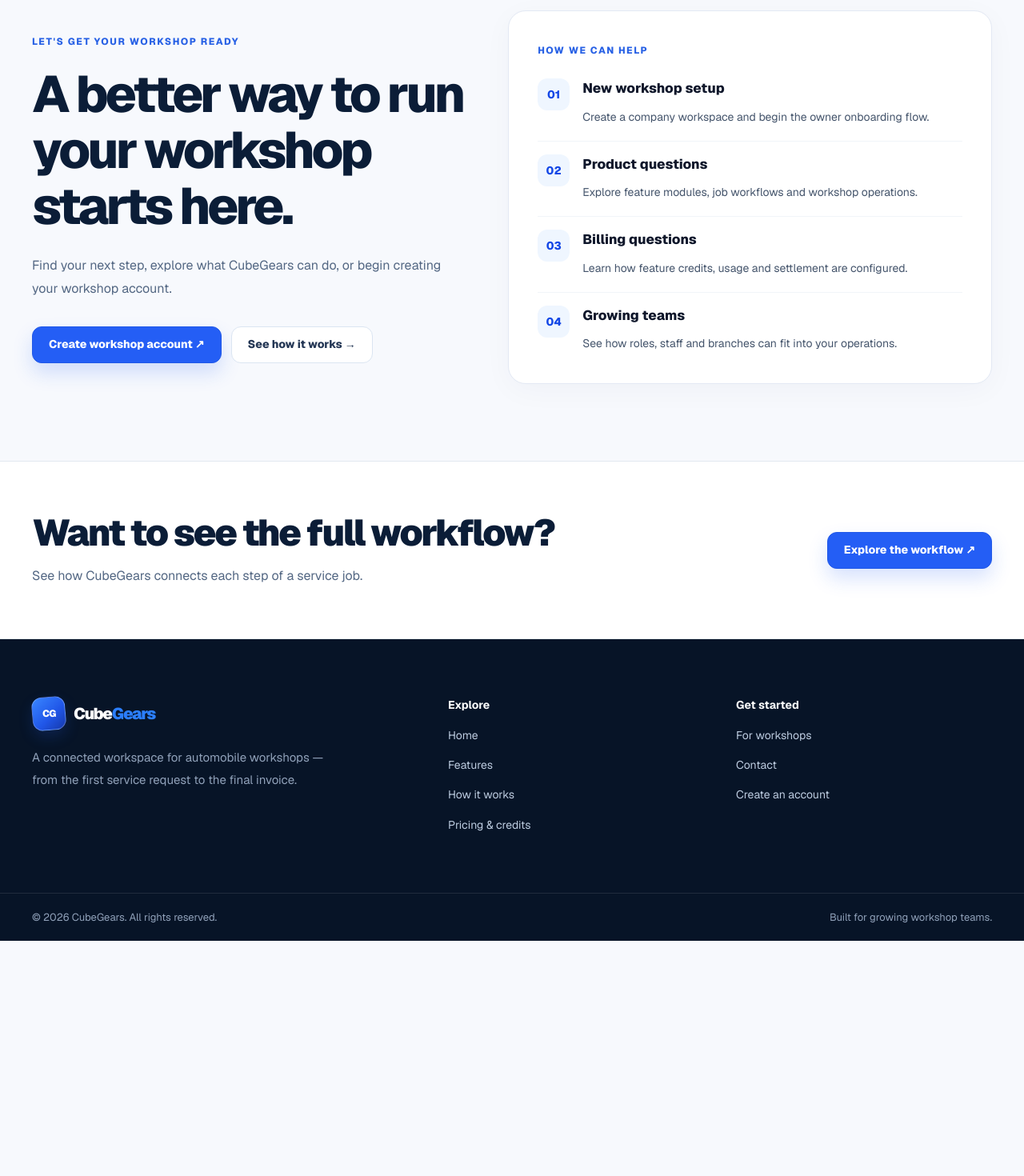
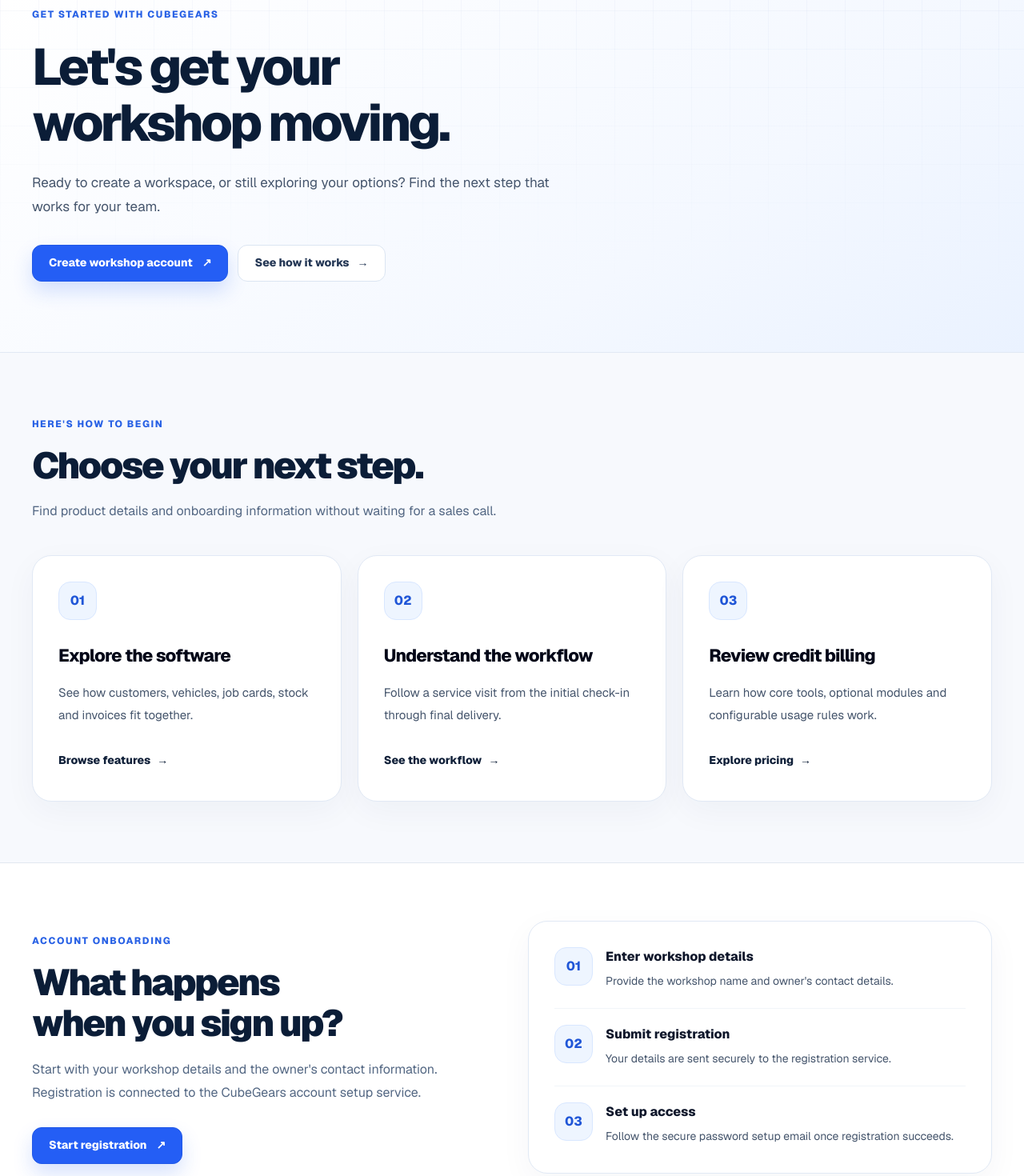
Before and after one commit to amnas-cubixmet/cubegears-public-website, a Next.js app: page /contact in a window 1280 px wide. Shown: the part 160-1630 px from the top of the page at 80% size. Before the commit the page ends 1336 px from the top, so only its background shows below. Built offline with nearby package versions, Linux system fonts and the light colour scheme; no server answers.

Commit message:
feat: complete responsive production UI across CubeGears pages

```diff
--- a/app/contact/page.tsx
+++ b/app/contact/page.tsx
@@ -2,52 +2,72 @@
 import Link from "next/link";
 import { PublicHeader } from "@/components/PublicHeader";
 import { PublicFooter } from "@/components/PublicFooter";
+import { PageHero, SectionLead } from "@/components/MarketingBlocks";
 
 export const metadata: Metadata = {
   title: "Contact & Onboarding",
-  description: "Learn how to get started with CubeGears and choose the right workshop onboarding path.",
+  description: "Find the right path to get started with CubeGears or learn more about workshop management.",
 };
 
 const topics = [
-  { title: "New workshop setup", description: "Create a company workspace and begin the owner onboarding flow." },
-  { title: "Product questions", description: "Explore feature modules, job workflows and workshop operations." },
-  { title: "Billing questions", description: "Learn how feature credits, usage and settlement are configured." },
-  { title: "Growing teams", description: "See how roles, staff and branches can fit into your operations." },
+  { number: "01", title: "Explore the software", description: "See how customers, vehicles, job cards, stock and invoices fit together.", href: "/features", label: "Browse features" },
+  { number: "02", title: "Understand the workflow", description: "Follow a service visit from the initial check-in through final delivery.", href: "/how-it-works", label: "See the workflow" },
+  { number: "03", title: "Review credit billing", description: "Learn how core tools, optional modules and configurable usage rules work.", href: "/pricing", label: "Explore pricing" },
 ];
 
 export default function ContactPage() {
   const contactEmail = process.env.CONTACT_EMAIL?.trim();
+
   return (
     <>
       <PublicHeader />
       <main id="main-content" className="bg-[#f7f9fd]">
-        <section className="page-shell grid gap-12 py-18 sm:py-24 lg:grid-cols-[.95fr_1.05fr] lg:items-center">
-          <div>
-            <p className="eyebrow">LET&apos;S GET YOUR WORKSHOP READY</p>
-            <h1 className="mt-5 text-[clamp(40px,5vw,64px)] font-extrabold leading-[1.09] tracking-[-.06em] text-[#0b1d37]">A better way to run your workshop starts here.</h1>
-            <p className="section-copy mt-6 max-w-xl">Find your next step, explore what CubeGears can do, or begin creating your workshop account.</p>
-            <div className="mt-8 flex flex-col gap-3 sm:flex-row">
-              <Link href="/signup" className="button-primary focus-ring inline-flex">Create workshop account ↗</Link>
-              {contactEmail ? <a className="button-secondary focus-ring" href={"mailto:" + contactEmail}>Email our team →</a> : <Link className="button-secondary focus-ring" href="/how-it-works">See how it works →</Link>}
-            </div>
-            {contactEmail ? <p className="mt-4 break-all text-[14px] text-slate-600">Email: {contactEmail}</p> : null}
+        <PageHero eyebrow="GET STARTED WITH CUBEGEARS" title="Let's get your workshop moving." description="Ready to create a workspace, or still exploring your options? Find the next step that works for your team.">
+          <div className="responsive-actions">
+            <Link href="/signup" className="button-primary focus-ring inline-flex">Create workshop account <span aria-hidden="true">↗</span></Link>
+            {contactEmail ? (
+              <a href={"mailto:" + contactEmail} className="button-secondary focus-ring">Email our team <span aria-hidden="true">↗</span></a>
+            ) : (
+              <Link href="/how-it-works" className="button-secondary focus-ring">See how it works <span aria-hidden="true">→</span></Link>
+            )}
           </div>
-          <div className="surface-card p-6 sm:p-9">
-            <p className="eyebrow">HOW WE CAN HELP</p>
-            <div className="mt-6 grid gap-4">
-              {topics.map((topic, index) => (
-                <div key={topic.title} className="flex gap-4 border-b border-slate-100 pb-4 last:border-0 last:pb-0">
-                  <span className="grid h-10 w-10 shrink-0 place-items-center rounded-xl bg-blue-50 text-sm font-extrabold text-blue-700">0{index + 1}</span>
-                  <div><h2 className="text-[17px] font-extrabold text-slate-900">{topic.title}</h2><p className="mt-2 text-[14px] leading-7 text-slate-600">{topic.description}</p></div>
-                </div>
+          {contactEmail ? <p className="mt-4 break-all text-[14px] font-semibold text-slate-600">Email: <a className="focus-ring underline decoration-blue-300 underline-offset-4 hover:text-blue-700" href={"mailto:" + contactEmail}>{contactEmail}</a></p> : null}
+        </PageHero>
+
+        <section className="section-pad">
+          <div className="page-shell">
+            <SectionLead eyebrow="HERE'S HOW TO BEGIN" title="Choose your next step." description="Find product details and onboarding information without waiting for a sales call." />
+            <div className="mt-10 grid gap-5 md:grid-cols-3">
+              {topics.map((topic) => (
+                <article key={topic.number} className="marketing-card surface-card-hover flex flex-col p-6 sm:p-8">
+                  <span className="marketing-number" aria-hidden="true">{topic.number}</span>
+                  <h3 className="mt-7 text-[22px] font-extrabold tracking-[-.035em] text-slate-950">{topic.title}</h3>
+                  <p className="mt-4 flex-1 text-[15px] leading-7 text-slate-600">{topic.description}</p>
+                  <Link href={topic.href} className="focus-ring mt-6 inline-flex w-fit items-center gap-2 rounded-lg py-2 text-[14px] font-extrabold text-blue-700 hover:text-blue-900">{topic.label} <span aria-hidden="true">→</span></Link>
+                </article>
               ))}
             </div>
           </div>
         </section>
-        <section className="border-t border-slate-200 bg-white py-16">
-          <div className="page-shell flex flex-col items-start justify-between gap-6 md:flex-row md:items-center">
-            <div><h2 className="section-title">Want to see the full workflow?</h2><p className="section-copy mt-3">See how CubeGears connects each step of a service job.</p></div>
-            <Link href="/how-it-works" className="button-primary focus-ring inline-flex">Explore the workflow ↗</Link>
+
+        <section className="border-t border-slate-200 bg-white py-14 sm:py-18">
+          <div className="page-shell grid gap-10 lg:grid-cols-[1fr_1fr] lg:items-center">
+            <div>
+              <SectionLead eyebrow="ACCOUNT ONBOARDING" title="What happens when you sign up?" description="Start with your workshop details and the owner's contact information. Registration is connected to the CubeGears account setup service." />
+              <Link href="/signup" className="button-primary focus-ring mt-7 inline-flex">Start registration <span aria-hidden="true">↗</span></Link>
+            </div>
+            <ol className="marketing-card space-y-0 p-6 sm:p-8">
+              {[
+                ["01", "Enter workshop details", "Provide the workshop name and owner's contact details."],
+                ["02", "Submit registration", "Your details are sent securely to the registration service."],
+                ["03", "Set up access", "Follow the secure password setup email once registration succeeds."],
+              ].map(([number, title, description], index) => (
+                <li key={number} className={"flex items-start gap-4 " + (index < 2 ? "mb-5 border-b border-slate-100 pb-5" : "")}>
+                  <span className="marketing-number" aria-hidden="true">{number}</span>
+                  <div><h3 className="text-[16px] font-extrabold text-slate-900">{title}</h3><p className="mt-1 text-[14px] leading-7 text-slate-600">{description}</p></div>
+                </li>
+              ))}
+            </ol>
           </div>
         </section>
       </main>
--- a/app/pricing/page.tsx
+++ b/app/pricing/page.tsx
@@ -2,16 +2,24 @@
 import Link from "next/link";
 import { PublicHeader } from "@/components/PublicHeader";
 import { PublicFooter } from "@/components/PublicFooter";
+import { BottomCTA, PageHero, SectionLead } from "@/components/MarketingBlocks";
 
 export const metadata: Metadata = {
   title: "Feature Credits & Billing",
-  description: "Understand CubeGears flexible feature credits, workshop modules and storage billing.",
+  description: "Understand CubeGears flexible feature credits, optional modules and storage billing.",
 };
 
 const billing = [
-  { number: "01", title: "Core workspace", note: "Included essentials", description: "Start with the dashboard, staff management and SaaS account tools. Access still follows your team's permissions.", items: ["Dashboard", "Staff management", "SaaS account"] },
-  { number: "02", title: "Optional features", note: "Credit-based usage", description: "Activate workshop modules as needed. Credit rates and active-user rules are controlled by the platform billing configuration.", items: ["Feature activation", "Active-user usage", "Configured credit rates"] },
-  { number: "03", title: "Storage & settlement", note: "Usage tracked separately", description: "Storage allowances and usage charges follow the platform settings. Review charge details in your workspace.", items: ["Storage allowance", "Usage records", "Billing calendar"] },
+  { number: "01", eyebrow: "INCLUDED ESSENTIALS", title: "Start with the essentials", description: "Begin with the core workspace before deciding which additional tools your team needs.", items: ["Dashboard", "Staff management", "SaaS account tools"] },
+  { number: "02", eyebrow: "OPTIONAL MODULES", title: "Activate the right tools", description: "Enable workshop features according to your workflow. Usage and rates follow the platform's configured credit rules.", items: ["Feature activation", "Active-user billing rules", "Configurable credit rates"] },
+  { number: "03", eyebrow: "USAGE & RECORDS", title: "Keep charges visible", description: "Review the applicable storage allowances, feature usage and billing records inside your company workspace.", items: ["Storage allowance", "Usage and charge records", "Billing calendar"] },
+];
+
+const faqs = [
+  ["Is CubeGears a fixed monthly subscription?", "CubeGears uses feature credits instead of the old fixed Starter and Growth subscriptions. Billing depends on the modules and rules configured for your workspace."],
+  ["Where can I see the current credit prices?", "Current feature-credit rates and minimum rules are configured by the SaaS administrator. Check the applicable charges in your workspace before activating a paid feature."],
+  ["How is storage billed?", "Free allowances, storage rates and the billing method depend on platform settings. The applicable records and charges can be reviewed in your workspace."],
+  ["When are credits settled?", "The settlement schedule is controlled by platform billing settings. Check your workspace for the current billing calendar and any payment due dates."],
 ];
 
 export default function PricingPage() {
@@ -19,40 +27,58 @@
     <>
       <PublicHeader />
       <main id="main-content" className="bg-[#f7f9fd]">
-        <section className="relative overflow-hidden border-b border-slate-200 bg-white">
-          <div className="soft-grid pointer-events-none absolute inset-0" />
-          <div className="page-shell relative py-18 text-center sm:py-24">
-            <p className="eyebrow justify-center">FLEXIBLE FEATURE CREDITS</p>
-            <h1 className="mx-auto mt-5 max-w-4xl text-[clamp(40px,5vw,64px)] font-extrabold leading-[1.09] tracking-[-.06em] text-[#0b1d37]">A workshop setup that fits your workflow.</h1>
-            <p className="section-copy mx-auto mt-6 max-w-2xl">CubeGears uses configurable feature credits rather than the fixed Starter and Growth subscriptions previously shown here.</p>
-          </div>
-        </section>
+        <PageHero eyebrow="FLEXIBLE FEATURE CREDITS" title="Only the workshop tools you choose to activate." description="Start with core tools, add optional modules and review applicable usage rules in your own workspace." center>
+          <Link href="/signup" className="button-primary focus-ring inline-flex">Create workshop account <span aria-hidden="true">↗</span></Link>
+          <p className="mt-3 text-[13px] text-slate-500">No fixed public credit rates are shown here.</p>
+        </PageHero>
+
         <section className="section-pad">
           <div className="page-shell">
-            <div className="grid gap-5 lg:grid-cols-3">
+            <SectionLead eyebrow="HOW CREDIT BILLING WORKS" title="A clear path from setup to usage." description="Your workshop can start with the core workspace, then select the modules it uses for daily operations." />
+            <div className="mt-10 grid gap-5 lg:grid-cols-3">
               {billing.map((item, index) => (
-                <article key={item.title} className={"surface-card flex flex-col p-7 sm:p-8 " + (index === 1 ? "ring-2 ring-blue-300" : "")}>
-                  <p className="text-[12px] font-extrabold tracking-[.12em] text-blue-600">{item.number} / {item.note.toUpperCase()}</p>
-                  <h2 className="mt-6 text-[27px] font-extrabold tracking-[-.045em] text-slate-900">{item.title}</h2>
-                  <p className="mt-4 min-h-[115px] text-[15px] leading-7 text-slate-600">{item.description}</p>
-                  <div className="mt-4 flex-1 border-t border-slate-100 pt-6">
-                    {item.items.map((detail) => <p key={detail} className="mb-3 flex gap-3 text-[14px] font-semibold text-slate-700"><span className="text-blue-600" aria-hidden="true">✓</span>{detail}</p>)}
+                <article key={item.number} className={"marketing-card flex h-full flex-col p-6 sm:p-8 " + (index === 1 ? "border-blue-300 shadow-[0_18px_50px_rgba(36,94,245,.09)]" : "")}>
+                  <div className="flex items-center justify-between gap-4">
+                    <span className="marketing-number" aria-hidden="true">{item.number}</span>
+                    {index === 1 ? <span className="rounded-full bg-blue-600 px-3 py-1.5 text-[11px] font-extrabold text-white">FLEXIBLE SETUP</span> : null}
                   </div>
-                  <Link href="/signup" className={index === 1 ? "button-primary focus-ring mt-6 inline-flex" : "button-secondary focus-ring mt-6"}>Create workshop account ↗</Link>
+                  <p className="mt-7 text-[11px] font-extrabold tracking-[.15em] text-blue-600">{item.eyebrow}</p>
+                  <h3 className="mt-2 text-[24px] font-extrabold leading-tight tracking-[-.04em] text-slate-950">{item.title}</h3>
+                  <p className="mt-4 flex-1 text-[15px] leading-7 text-slate-600">{item.description}</p>
+                  <ul className="mt-7 space-y-4 border-t border-slate-100 pt-6">
+                    {item.items.map((detail) => (
+                      <li key={detail} className="flex items-start gap-3 text-[14px] font-semibold leading-6 text-slate-700"><span className="marketing-check" aria-hidden="true">✓</span>{detail}</li>
+                    ))}
+                  </ul>
                 </article>
               ))}
             </div>
-            <div className="mt-9 rounded-[20px] border border-blue-100 bg-blue-50 px-6 py-5 text-[14px] leading-7 text-blue-950">
-              <strong>About pricing:</strong> Live credit rates, minimum credit rules, storage pricing and billing dates are configured by the SaaS administrator. No fixed prices are published on this page. Review the current applicable charges in the product before activating paid tools.
+            <div className="mt-7 flex flex-col gap-4 rounded-2xl border border-blue-200 bg-[#eaf2ff] px-6 py-6 text-[14px] leading-7 text-[#23416b] sm:flex-row sm:items-start sm:px-8">
+              <span className="grid h-10 w-10 shrink-0 place-items-center rounded-xl bg-white text-xl font-extrabold text-blue-600" aria-hidden="true">i</span>
+              <p><strong>Important:</strong> Live credit prices, minimum credit rules, storage charges and settlement dates are set by the SaaS administrator. The exact charges may vary with configuration. Always review the current rates inside CubeGears before activating paid tools.</p>
             </div>
           </div>
         </section>
-        <section className="border-t border-slate-200 bg-white py-16">
-          <div className="page-shell flex flex-col items-start justify-between gap-6 md:flex-row md:items-center">
-            <div><h2 className="section-title">Explore CubeGears features.</h2><p className="section-copy mt-3">See the tools you can add to your workshop workflow.</p></div>
-            <Link href="/features" className="button-primary focus-ring inline-flex">Explore features ↗</Link>
+
+        <section className="border-y border-slate-200 bg-white py-14 sm:py-18">
+          <div className="page-shell grid gap-10 lg:grid-cols-[.9fr_1.1fr]">
+            <div>
+              <SectionLead eyebrow="COMMON QUESTIONS" title="Understand the billing model before you begin." description="Credit usage is designed to be visible in your workspace. Here are a few useful details about the setup." />
+              <Link href="/contact" className="focus-ring mt-6 inline-flex items-center gap-2 rounded-lg py-2 font-bold text-blue-700 hover:text-blue-900">Questions about onboarding? <span aria-hidden="true">→</span></Link>
+            </div>
+            <div className="space-y-3">
+              {faqs.map(([question, answer]) => (
+                <details key={question} className="group marketing-card px-5 py-1 sm:px-6">
+                  <summary className="focus-ring flex min-h-16 cursor-pointer list-none items-center justify-between gap-4 py-4 text-[15px] font-bold text-slate-900 [&::-webkit-details-marker]:hidden">
+                    {question}<span aria-hidden="true" className="shrink-0 text-2xl font-normal text-blue-600 transition-transform group-open:rotate-45">+</span>
+                  </summary>
+                  <p className="border-t border-slate-100 pb-5 pt-4 text-[14px] leading-7 text-slate-600">{answer}</p>
+                </details>
+              ))}
+            </div>
           </div>
         </section>
+        <BottomCTA eyebrow="EXPLORE THE PLATFORM" title="See the tools behind your workshop workflow." description="Find the features that make sense for your workshop, then create your workspace." href="/features" label="Explore features" secondaryHref="/signup" secondaryLabel="Create account" />
       </main>
       <PublicFooter />
     </>
```
Also changed, not shown: app/not-found.tsx (+10 -6 lines), app/signup/page.tsx (+29 -19 lines), app/signup/success/page.tsx (+18 -7 lines).
